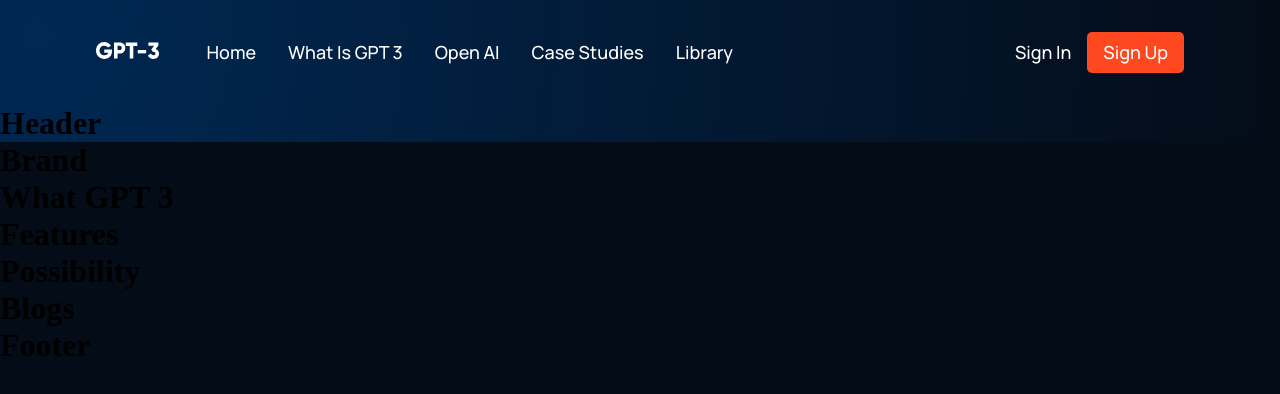
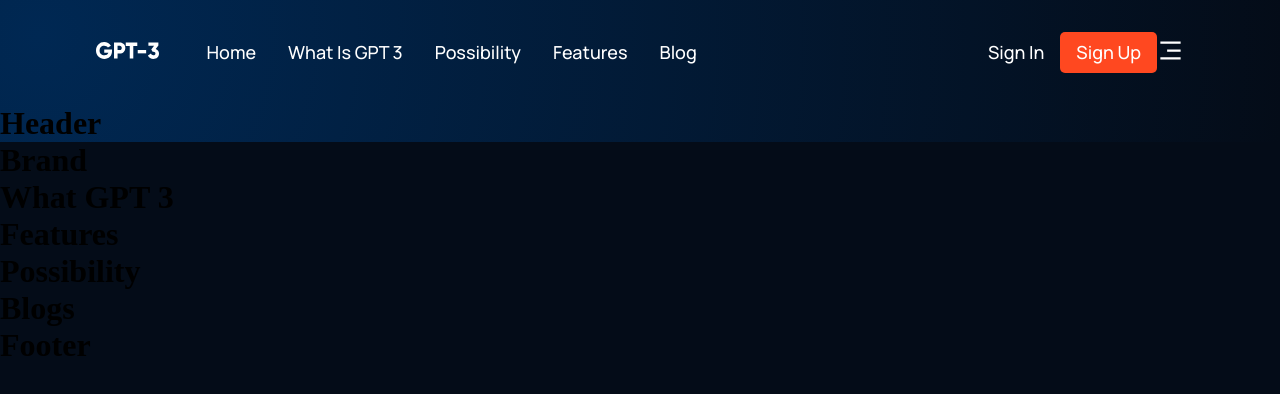
Before and after one commit to maurya512/gtp3_figmadesign, a React (Create React App) app: page / in a window 1280 px wide. Shown: the top 394 px of the page. Built offline with nearby package versions, Linux system fonts and the light colour scheme.

Commit message:
Added menu option to the navbar and state functionality

```diff
--- a/src/components/Navbar/Navbar.jsx
+++ b/src/components/Navbar/Navbar.jsx
@@ -1,10 +1,33 @@
-import React from "react";
+import React, { useState } from "react";
 // import icons
 import { RiMenu3Line, RiCloseLine } from "react-icons/ri";
 import "./navbar.css";
 import logo from "../../assets/logo.svg";
 
+// functional component that can be reused whenever we need it
+const Menu = () => (
+  <>
+    <p>
+      <a href="#home">Home</a>
+    </p>
+    <p>
+      <a href="#wgpt3">What is GPT 3</a>
+    </p>
+    <p>
+      <a href="#possibility">Possibility</a>
+    </p>
+    <p>
+      <a href="#features">Features</a>
+    </p>
+    <p>
+      <a href="#blog">Blog</a>
+    </p>
+  </>
+);
+
 const Navbar = () => {
+  // check the state of the application
+  const [toggleMenu, setToggleMenu] = useState(false);
   return (
     <div className="gpt3__navbar">
       <div className="gpt3__navbar-links">
@@ -12,17 +35,36 @@
           <img src={logo} alt="logo" />
         </div>
         <div className="gpt3__navbar-links_container">
-          <p><a href="#home">Home</a></p>
-          <p><a href="#wgpt3">What is GPT 3</a></p>
-          <p><a href="#possibility">Open AI</a></p>
-          <p><a href="#features">Case Studies</a></p>
-          <p><a href="#blog">Library</a></p>
+          <Menu />
         </div>
       </div>
       <div className="gpt3__navbar-sign">
         <p>Sign In</p>
         <button type="button">Sign Up</button>
       </div>
+      {/* mobile responsive section of the navbar */}
+      <div className="gpt3__navbar-menu">
+        {toggleMenu ? (
+          <RiCloseLine
+            color="#fff"
+            size={27}
+            onClick={() => setToggleMenu(false)}
+          />
+        ) : (
+          <RiMenu3Line
+            color="#fff"
+            size={27}
+            onClick={() => setToggleMenu(true)}
+          />
+        )}
+        {toggleMenu && (
+          <div className="gpt3__navbar-menu_container scale-up-center">
+            <div className="gpt3__navbar-menu_container-links">
+              <Menu />
+            </div>
+          </div>
+        )}
+      </div>
     </div>
   );
 };
```
